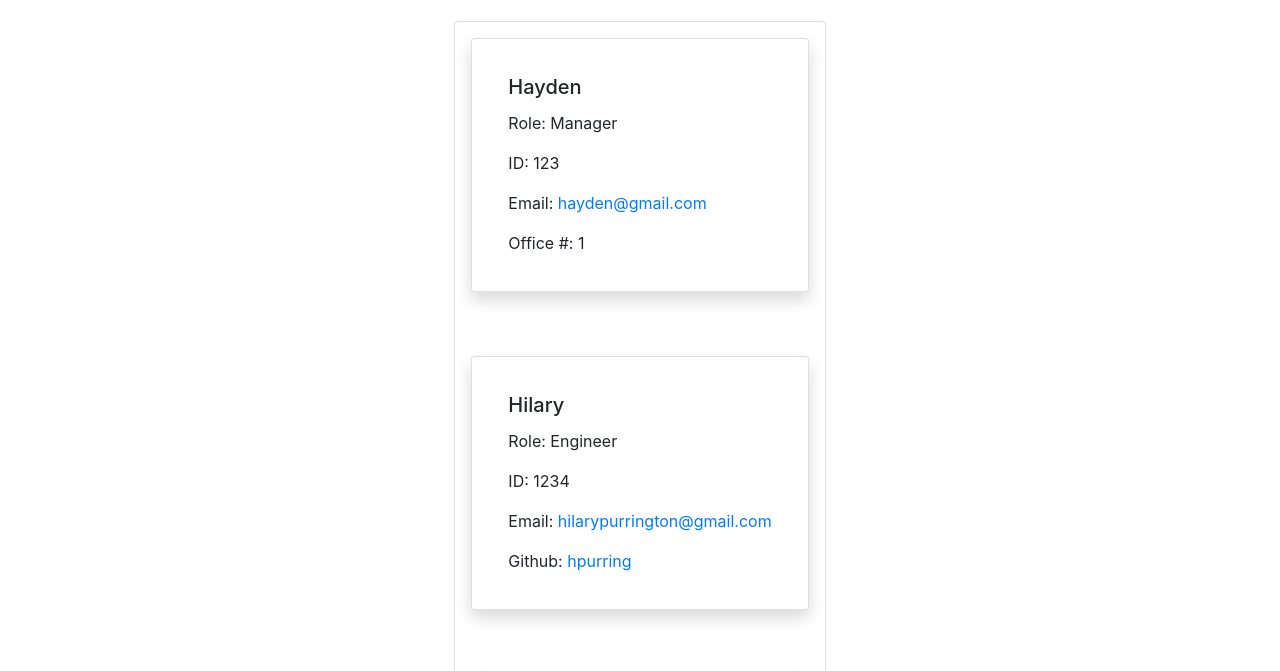
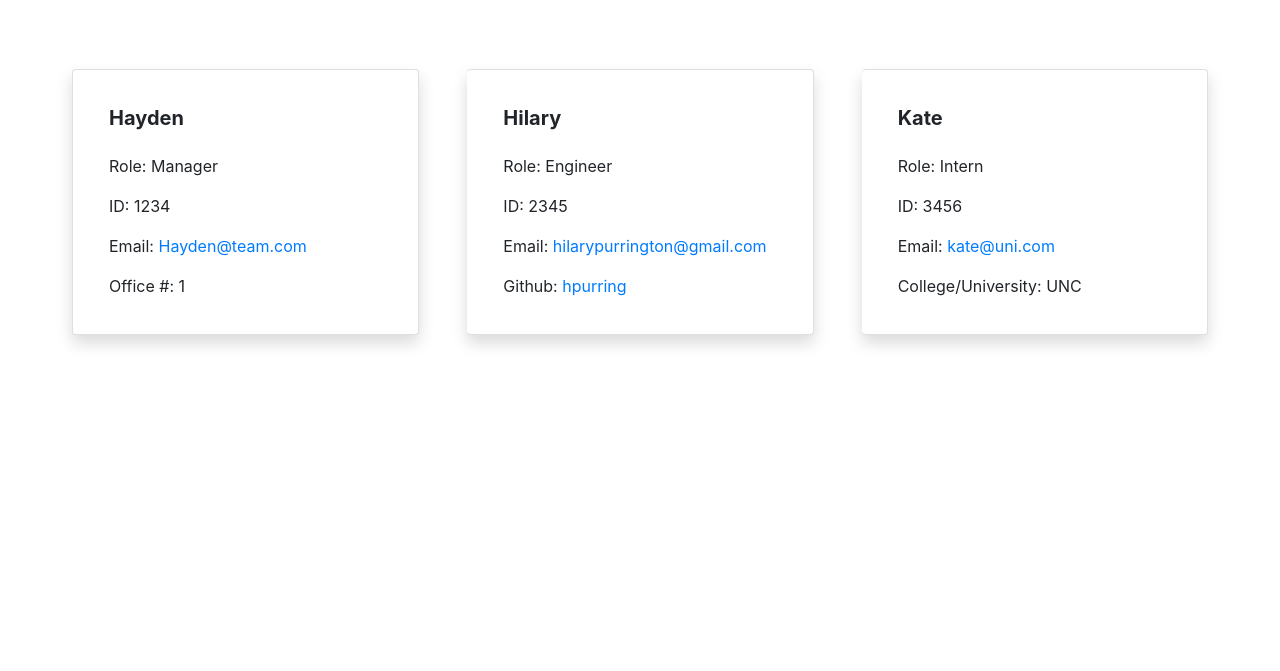
Before and after one commit to hpurring/team-profile-generator, a website: page team.html in a window 1280 px wide. Shown: the part 67-738 px from the top of the page. Drawn offline with nearby package versions, Linux system fonts and the light colour scheme.

Commit message:
refinements

```diff
--- a/team.html
+++ b/team.html
@@ -14,34 +14,34 @@
         <h1 class="bg-primary text-light text-md-center p-md-2">Our Team</h1>
     </header>
 
-    <container class="d-flex justify-content-center">
-        <div class="card m-3">
+    <container>
+        <div class="card-group m-5 justify-content-around align-items-center">
 
-      <div class="card m-3 shadow p-3 mb-5 bg-white rounded" style="width: auto;">
+      <div class="card m-4 shadow p-3 bg-white rounded" style="width: auto;">
               <div class="card-body">
-                <h5 class="card-title">Hayden</h5>
+                <h5 class="card-title mb-4 font-weight-bold">Hayden</h5>
                 <p class="card-text">Role: Manager</p>
-                <p class="card-text">ID: 123</p>
-                <p class="card-text">Email: <a href="mailto:hayden@gmail.com">hayden@gmail.com</a></p>
+                <p class="card-text">ID: 1234</p>
+                <p class="card-text">Email: <a href="mailto:Hayden@team.com">Hayden@team.com</a></p>
                 <p class="card-text">Office #: 1</p>
               </div>
           </div>
-       <div class="card m-3 shadow p-3 mb-5 bg-white rounded" style="width: auto;">
+       <div class="card m-4 shadow p-3 bg-white rounded" style="width: auto;">
                <div class="card-body">
-                 <h5 class="card-title">Hilary</h5>
+                 <h5 class="card-title mb-4 font-weight-bold">Hilary</h5>
                  <p class="card-text">Role: Engineer</p>
-                 <p class="card-text">ID: 1234</p>
+                 <p class="card-text">ID: 2345</p>
                  <p class="card-text">Email: <a href="mailto:hilarypurrington@gmail.com">hilarypurrington@gmail.com</a></p>
                  <p class="card-text">Github: <a href="https://github.com/hpurring">hpurring</a></p>
                </div>
            </div>
-      <div class="card m-3 shadow p-3 mb-5 bg-white rounded" style="width: auto;">
+      <div class="card m-4 shadow p-3 bg-white rounded" style="width: auto;">
               <div class="card-body">
-                <h5 class="card-title">Max</h5>
+                <h5 class="card-title mb-4 font-weight-bold">Kate</h5>
                 <p class="card-text">Role: Intern</p>
-                <p class="card-text">ID: 12345</p>
-                <p class="card-text">Email: <a href="mailtomax@me.com">max@me.com</a></p>
-                <p class="card-text">College/University: InternUni</p>
+                <p class="card-text">ID: 3456</p>
+                <p class="card-text">Email: <a href="mailtokate@uni.com">kate@uni.com</a></p>
+                <p class="card-text">College/University: UNC</p>
               </div>
           </div>
         </div>
```
Also changed, not shown: sample.html (+5 -11 lines), src/template.js (+8 -8 lines).
